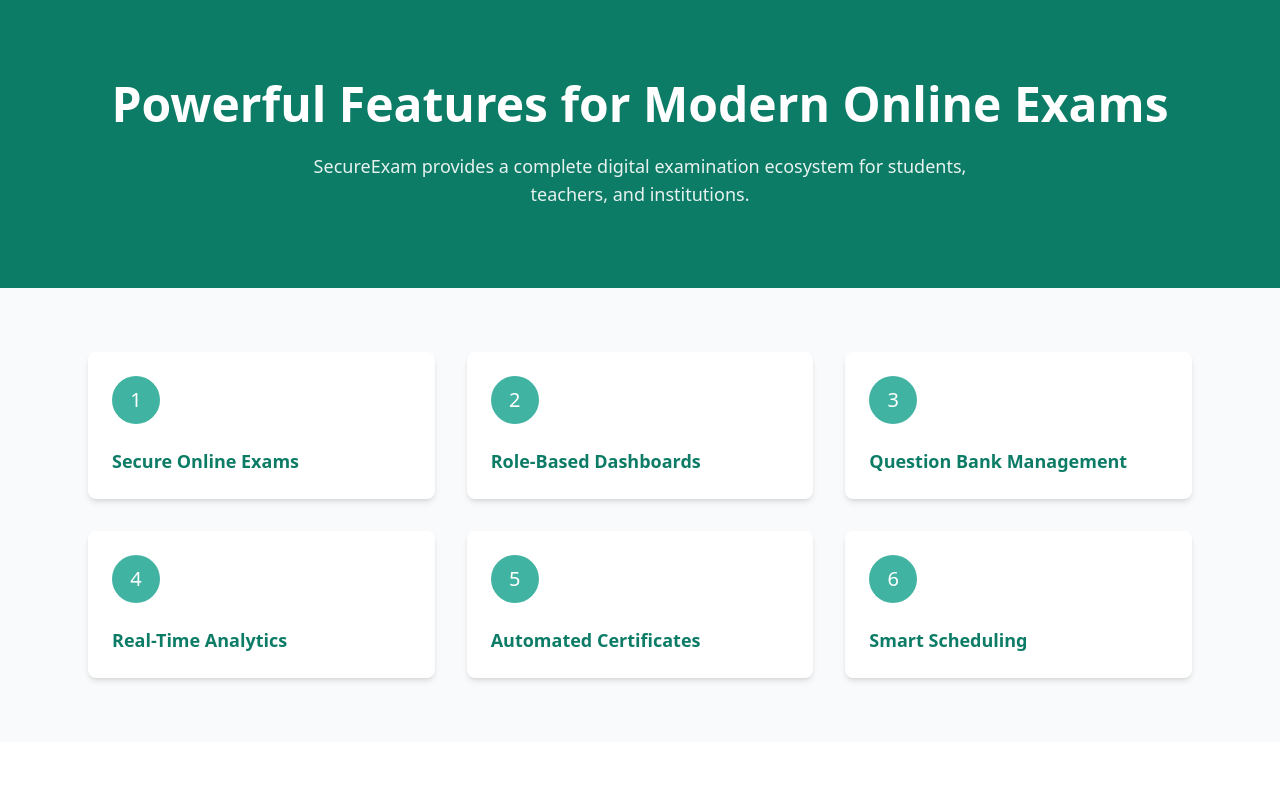
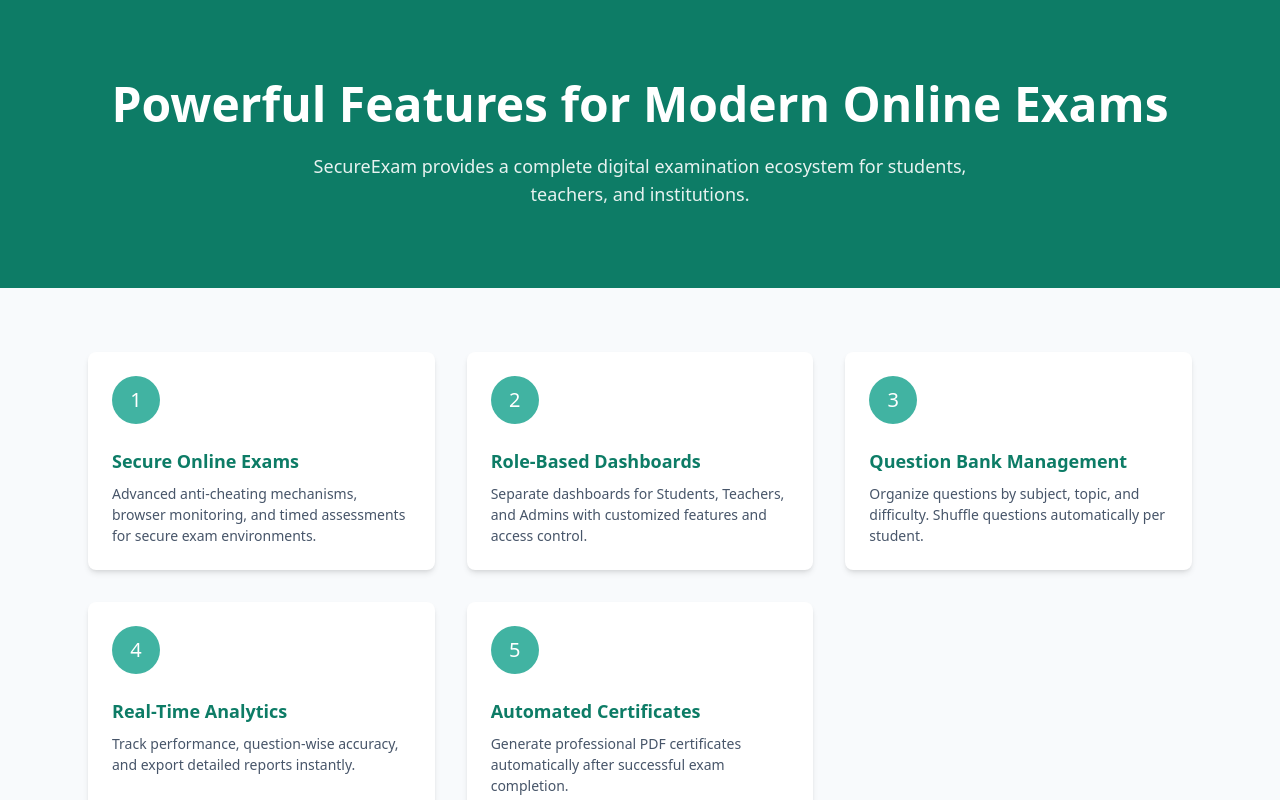
Before and after one commit to abir-11/online-secure-exam, a Next.js app: page /features in a window 1280 px wide. Shown: the top 800 px of the page. Built offline with nearby package versions, Linux system fonts and the light colour scheme.

Commit message:
modified

```diff
--- a/src/app/(commonlayout)/features/page.jsx
+++ b/src/app/(commonlayout)/features/page.jsx
@@ -26,11 +26,6 @@
       title: "Automated Certificates",
       description:
         "Generate professional PDF certificates automatically after successful exam completion.",
-    },
-    {
-      title: "Smart Scheduling",
-      description:
-        "Schedule exams for specific groups or make them open to all students with precise timing control.",
     },
   ];
 
@@ -62,6 +57,7 @@
                 <h2 className="card-title text-[var(--color-primary-dark)]">
                   {feature.title}
                 </h2>
+                <p className="text-gray-600">{feature.description}</p>
               </div>
             </div>
           ))}
```
